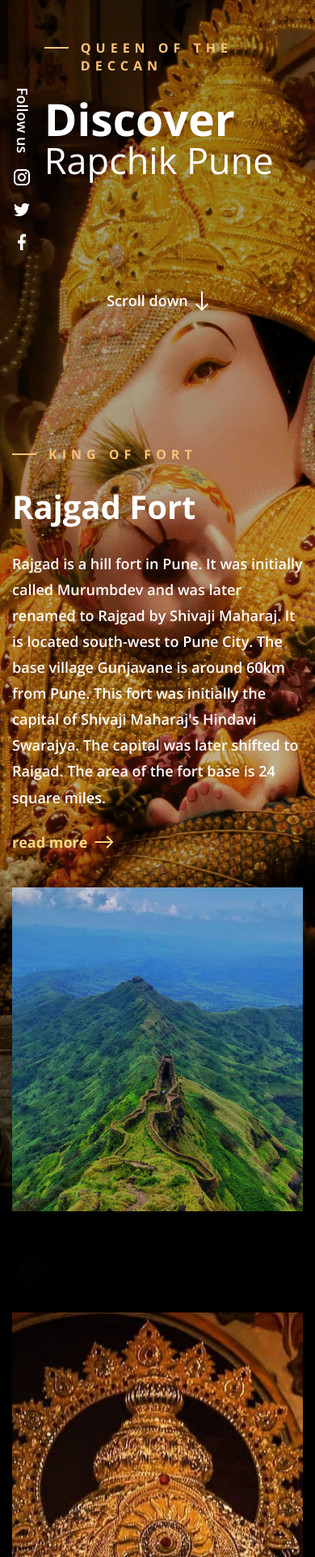
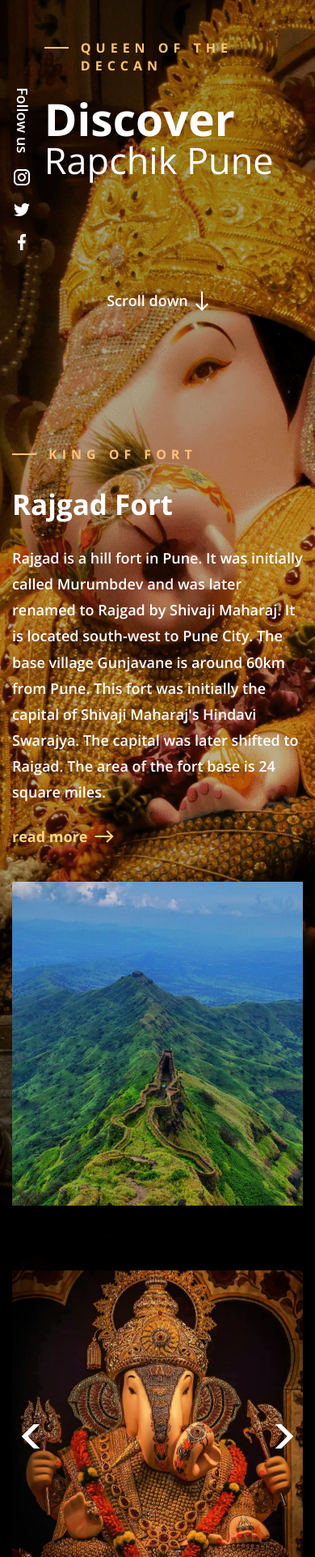
Before and after one commit to katebanban/pune, a plain HTML site: page index.html in a window 390 px wide. Shown: the part 77-2000 px from the top of the page at 81% size. Drawn offline with nearby package versions, Linux system fonts and the light colour scheme.

Commit message:
adapted the "slider" section

```diff
--- a/scss/_base.scss
+++ b/scss/_base.scss
@@ -90,7 +90,7 @@ body {
 	}
 
 	@media (max-width: 480px) {
-		font-size: 40px;
+		font-size: 35px;
 	}
 }
 
--- a/scss/_culture.scss
+++ b/scss/_culture.scss
@@ -1,5 +1,9 @@
 .culture {
 	padding-bottom: 250px;
+
+	@media (max-width: 1000px) {
+		padding-bottom: 125px;
+	}
 
 	&__body {
 		display: flex;
@@ -34,5 +38,9 @@
 
 	&__image {
 		flex: 0 1 40%;
+
+		//@media (max-width: 1465px) {
+		//	flex: 0 1 50%;
+		//}
 	}
 }
--- a/scss/_fort.scss
+++ b/scss/_fort.scss
@@ -6,6 +6,10 @@
 
 	@media (max-width: 1000px) {
 		padding-bottom: 125px;
+	}
+
+	@media (max-width: 480px) {
+		padding-bottom: 80px;
 	}
 
 	&__body {
--- a/scss/_slider.scss
+++ b/scss/_slider.scss
@@ -1,5 +1,13 @@
 .slider {
 	padding-bottom: 227px;
+
+	@media (max-width: 1000px) {
+		padding-bottom: 125px;
+	}
+
+	@media (max-width: 480px) {
+		padding-bottom: 80px;
+	}
 
 	&__body {
 		.slick-arrow {
@@ -12,22 +20,46 @@
 			width: 30px;
 			height: 30px;
 			cursor: pointer;
+
+			@media (max-width: 1000px) {
+				top: 25%;
+			}
+
+			@media (max-width: 1000px) {
+				top: 240px;
+			}
+
+			@media (max-width: 480px) {
+				top: 190px;
+			}
 		}
 
 		.slick-prev {
 			left: 30px;
 			background: url("../img/slider/prev.svg") center/cover no-repeat;
+
+			@media (max-width: 480px) {
+				left: 10px;
+			}
 		}
 
 		.slick-next {
 			right: 30px;
 			background: url("../img/slider/next.svg") center/cover no-repeat;
+
+			@media (max-width: 480px) {
+				right: 10px;
+			}
 		}
 	}
 
 	&__slide {
 		position: relative;
 		padding: 533px 0px 42px;
+
+		@media (max-width: 1000px) {
+			padding: unset;
+		}
 	}
 
 	&__bg {
@@ -38,6 +70,16 @@
 		right: 0;
 		z-index: -1;
 
+		@media (max-width: 1000px) {
+			position: relative;
+			z-index: 2;
+			height: 500px;
+		}
+
+		@media (max-width: 480px) {
+			height: 400px;
+		}
+
 		img {
 			position: absolute;
 			top: 0;
@@ -46,6 +88,10 @@
 			height: 100%;
 			object-fit: cover;
 			//object-position: top;
+
+			@media (max-width: 1000px) {
+				position: relative;
+			}
 		}
 	}
 
@@ -56,7 +102,12 @@
 	}
 
 	&__subtitle {
+		display: inline-block;
 		padding: unset;
+
+		@media (max-width: 1000px) {
+			margin-top: 24px;
+		}
 
 		&:not(:last-child) {
 			margin-bottom: 24px;
@@ -67,7 +118,7 @@
 			position: absolute;
 			width: 72px;
 			height: 2px;
-			left: 320px;
+			left: -100px;
 			top: 10px;
 			background: #ffc178;
 		}
@@ -77,7 +128,7 @@
 			position: absolute;
 			width: 72px;
 			height: 2px;
-			right: 320px;
+			right: -100px;
 			top: 10px;
 			background: #ffc178;
 		}
@@ -92,6 +143,10 @@
 	&__descr {
 		&:not(:last-child) {
 			margin-bottom: 42px;
+
+			@media (max-width: 1000px) {
+				margin-bottom: 24px;
+			}
 		}
 	}
 
```
Also changed, not shown: css/style.css.
